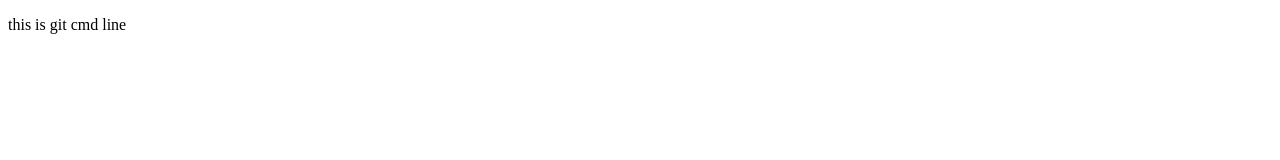
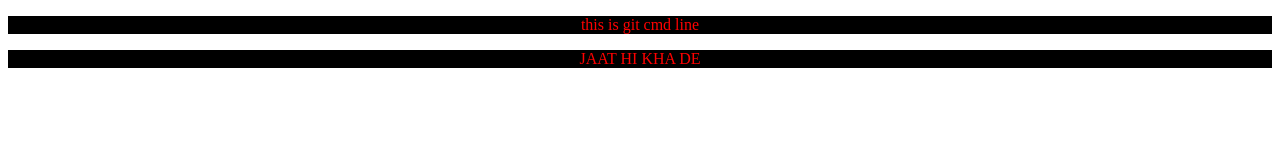
Before and after one commit to rj886751-design/localrepo, a plain HTML site: page index.html in a window 1280 px wide. Drawn offline with Linux system fonts and the light colour scheme.

Commit message:
new funtion

```diff
--- a/index.html
+++ b/index.html
@@ -4,10 +4,11 @@
     <meta charset="UTF-8">
     <meta name="viewport" content="width=device-width, initial-scale=1.0">
     <title>Document</title>
-    <link href="stt.css">
+     <link rel="stylesheet"href="stt.css">
 </head>
 <body>
     <p>this is git cmd line </P>
+        <p>JAAT HI KHA DE </p>
         <script src="stt.js"></script>
 </body>
 </html>
```
